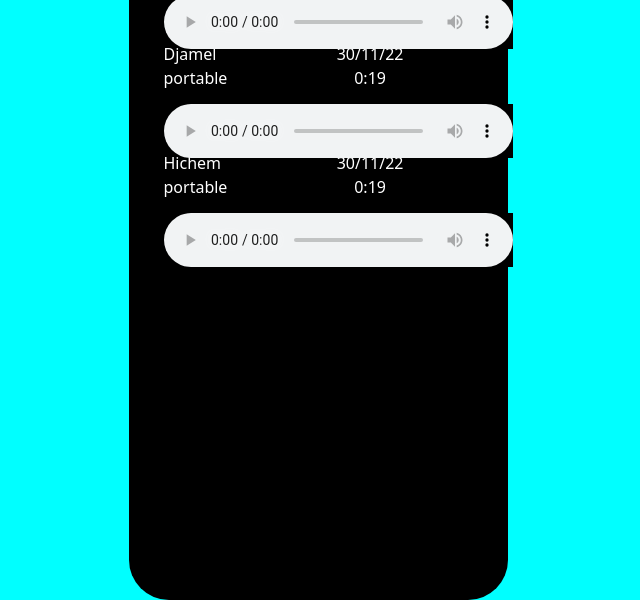
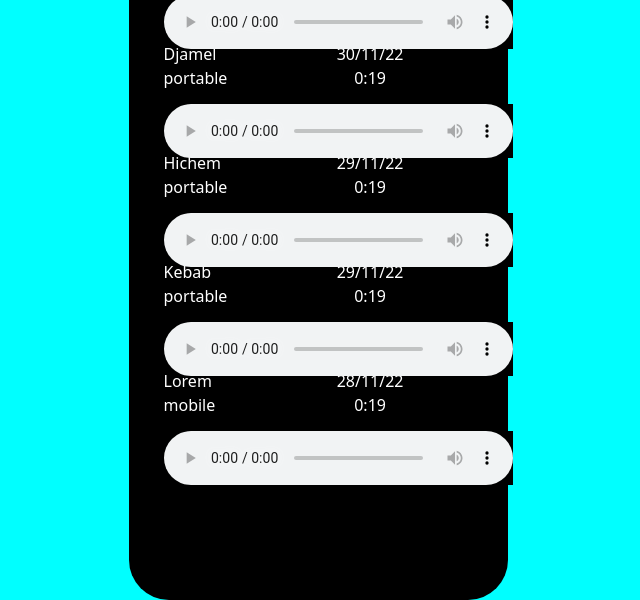
Before and after one commit to bab882/toggle, a website: page phone.html in a window 1280 px wide. Shown: the part 207-807 px from the top of the page, without its empty margins (322-962 px from the left). Drawn offline with nearby package versions, Linux system fonts and the light colour scheme.

Commit message:
first commit

```diff
--- a/phone.html
+++ b/phone.html
@@ -22,10 +22,8 @@
                 </div>
                 <audio controls="controls">
                     <source src="/audio/voc.mp3">
-
                 </audio>
             </div>
-
             <div class="vocal">
                 <div class="contact">
                     Djamel<p>portable</p>
@@ -35,20 +33,39 @@
                 </div>
                 <audio controls="controls">
                     <source src="/audio/voc.mp3">
-
                 </audio>
             </div>
-
             <div class="vocal">
                 <div class="contact">
                     Hichem <p>portable</p>
                 </div>
                 <div class="date">
-                    30/11/22 <p>0:19</p>
+                    29/11/22 <p>0:19</p>
                 </div>
                 <audio controls="controls">
                     <source src="/audio/voc.mp3">
-
+                </audio>
+            </div>
+            <div class="vocal">
+                <div class="contact">
+                    Kebab <p>portable</p>
+                </div>
+                <div class="date">
+                    29/11/22 <p>0:19</p>
+                </div>
+                <audio controls="controls">
+                    <source src="/audio/voc.mp3">
+                </audio>
+            </div>
+            <div class="vocal">
+                <div class="contact">
+                    Lorem <p>mobile</p>
+                </div>
+                <div class="date">
+                    28/11/22 <p>0:19</p>
+                </div>
+                <audio controls="controls">
+                    <source src="/audio/voc.mp3">
                 </audio>
             </div>
         </div>
```
